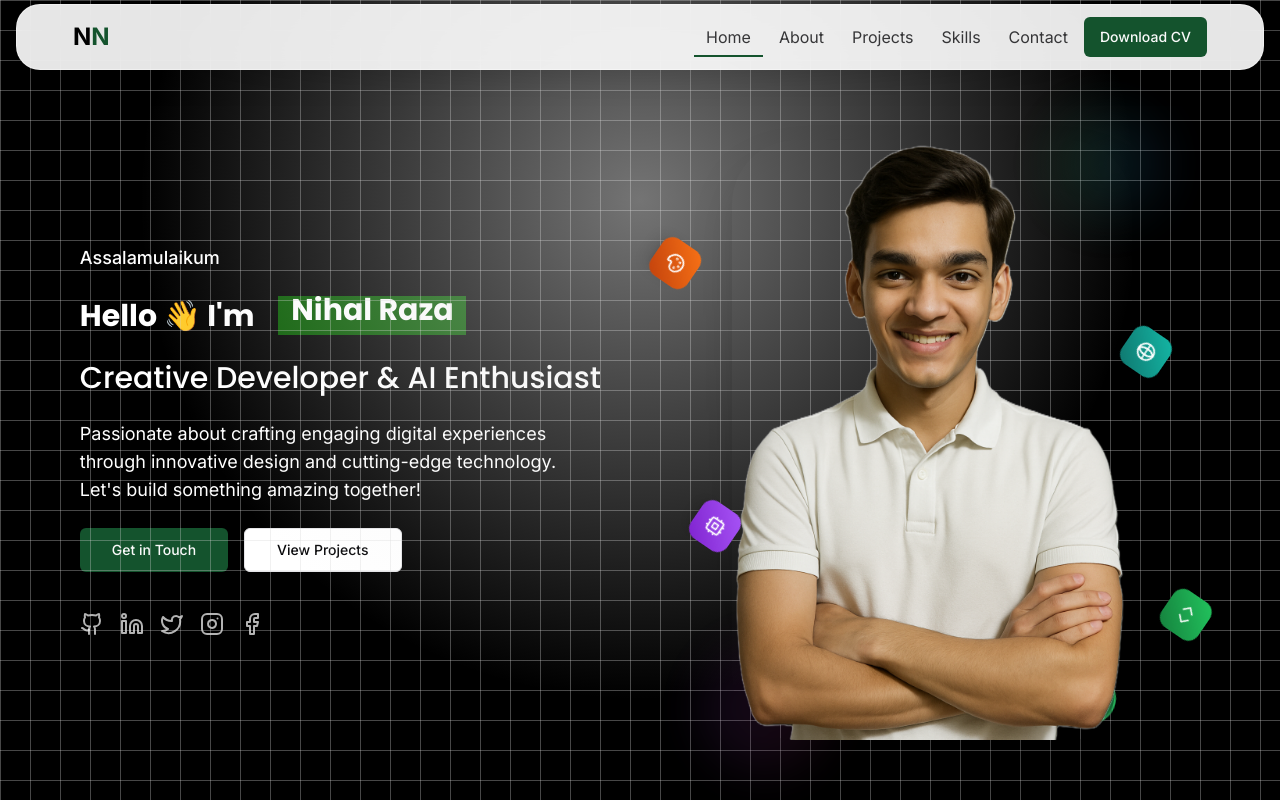
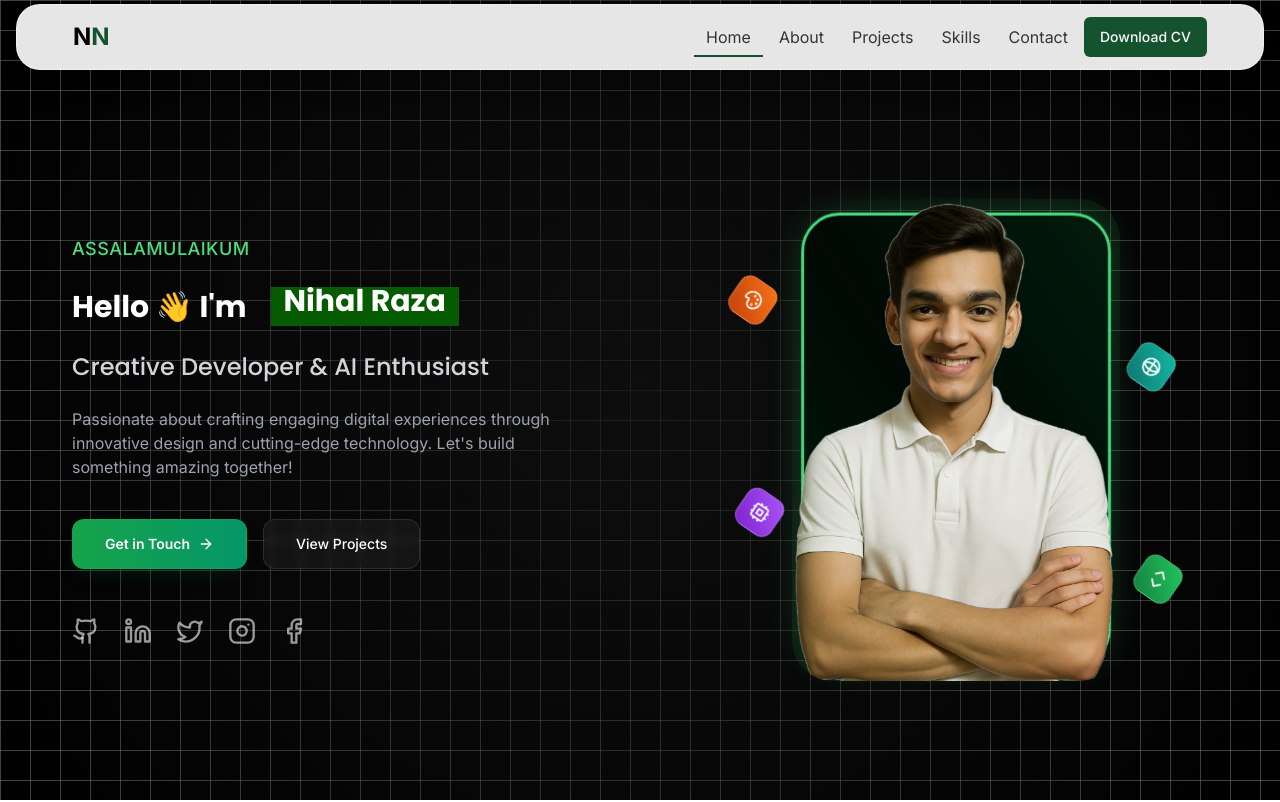
Before and after one commit to nihalraza369/My-Portfolio, a React (Vite) app: page / in a window 1280 px wide. Shown: the top 802 px of the page. Built offline with nearby package versions, Linux system fonts and the light colour scheme.

Commit message:
hero update

```diff
--- a/src/components/Hero.jsx
+++ b/src/components/Hero.jsx
@@ -1,46 +1,10 @@
 import React from 'react';
-import { motion } from 'framer-motion';
-import { ArrowDown, Facebook, Github, Instagram, Linkedin, Twitter, Code, Zap, Cpu, Palette, Database, Globe } from 'lucide-react';
+import { motion, useMotionValue, useTransform } from 'framer-motion';
+import { Code, Zap, Cpu, Palette, Database, Globe, Github, Linkedin, Twitter, Instagram, Facebook, ArrowRight } from 'lucide-react';
 import { Button } from '@/components/ui/button';
-import { useMotionValue, useTransform } from 'framer-motion';
-
 
 const Hero = () => {
-  // Floating icons animation variants
-  const floatingVariants = {
-    animate: {
-      y: [-8, 8, -8],
-      rotate: [0, 3, -3, 0],
-      transition: {
-        duration: 4,
-        repeat: Infinity,
-        ease: "easeInOut"
-      }
-    }
-  };
-
-  const pulseVariants = {
-    animate: {
-      scale: [1, 1.05, 1],
-      transition: {
-        duration: 3,
-        repeat: Infinity,
-        ease: "easeInOut"
-      }
-    }
-  };
-
-  const orbitVariants = {
-    animate: {
-      rotate: 360,
-      transition: {
-        duration: 20,
-        repeat: Infinity,
-        ease: "linear"
-      }
-    }
-  };
-  const InteractiveGrid = () => {
+  // MOUSE MOVE LOGIC
   const mouseX = useMotionValue(Infinity);
   const mouseY = useMotionValue(Infinity);
 
@@ -48,57 +12,72 @@ const Hero = () => {
     `radial-gradient(400px at ${x}px ${y}px, black, transparent)`
   );
 
+  // ANIMATION VARIANTS
+  const floatingVariants = {
+    animate: {
+      y: [-5, 5, -5],
+      rotateX: [0],
+      transition: { duration: 4, repeat: Infinity, ease: "easeInOut" }
+    }
+  };
+
+  const orbitVariants = {
+    animate: {
+      rotate: 360,
+      transition: { duration: 20, repeat: Infinity, ease: "linear" }
+    }
+  };
+
   return (
     <div
-        className="absolute inset-0 z-0"
+      className="relative min-h-screen flex items-center justify-center overflow-hidden bg-black"
       onMouseMove={(e) => {
-          mouseX.set(e.pageX);
-          mouseY.set(e.pageY);
+        mouseX.set(e.clientX);
+        mouseY.set(e.clientY);
       }}
       onMouseLeave={() => {
         mouseX.set(Infinity);
         mouseY.set(Infinity);
       }}
     >
+      {/* === BACKGROUND === */}
+      <div className="absolute inset-0 -z-20 pointer-events-none">
+        <div className="absolute top-1/4 left-1/4 w-64 h-64 bg-green-500/20 rounded-full blur-3xl"></div>
+        <div className="absolute bottom-1/3 right-1/4 w-96 h-96 bg-green-500/20 rounded-full blur-3xl"></div>
+      </div>
+
+      <div className="absolute inset-0 z-0 pointer-events-none">
         <motion.div
           className="absolute inset-0 bg-[linear-gradient(to_right,#d5d5d555_1px,transparent_1px),linear-gradient(to_bottom,#d5d5d555_1px,transparent_1px)] bg-[size:30px_30px]"
           style={{ maskImage: mask, WebkitMaskImage: mask }}
         />
-        <div className="absolute inset-0 bg-[radial-gradient(circle_500px_at_50%_200px,#e8e8e8,transparent)] opacity-50" />
+        <div className="absolute inset-0 bg-[linear-gradient(to_right,#33333311_1px,transparent_1px),linear-gradient(to_bottom,#33333311_1px,transparent_1px)] bg-[size:30px_30px]" />
+        <div className="absolute inset-0 bg-[radial-gradient(circle_800px_at_50%_center,#111111,transparent)] opacity-80" />
       </div>
-    );
-  };
 
-  return (
-    <div className="relative min-h-screen flex items-center justify-center overflow-hidden bg-black">
-      {/* Background Elements */}
-      <div className="absolute inset-0 -z-10">
-        <div className="absolute top-1/4 left-1/4 w-64 h-64 bg-green-500/20 rounded-full blur-3xl"></div>
-        <div className="absolute bottom-1/3 right-1/4 w-96 h-96 bg-green-500/20 rounded-full blur-3xl"></div>
-      </div>
-      <InteractiveGrid />
+      {/* === MAIN CONTENT === */}
+      <div className="container mx-auto grid lg:grid-cols-2 gap-10 lg:gap-8 items-center pt-20 px-6 relative z-10">
 
-      <div className="container-custom grid lg:grid-cols-2 gap-8 lg:gap-12 items-center pt-20 px-4">
+        {/* LEFT SIDE: TEXT CONTENT */}
         <motion.div
           initial={{ opacity: 0, y: 20 }}
           animate={{ opacity: 1, y: 0 }}
           transition={{ duration: 0.8 }}
-          className="flex flex-col space-y-6 order-2 lg:order-1"
+          className="flex flex-col space-y-6 order-2 lg:order-1 lg:pl-12 text-center lg:text-left"
         >
            <motion.span
-            className="text-lg font-medium text-white"
-            initial={{ opacity: 0 }}
-            animate={{ opacity: 1 }}
-            transition={{ delay: 0.2, duration: 0.5 }}
+             className="text-lg font-medium text-green-400 tracking-wide uppercase"
+             initial={{ opacity: 0 }} animate={{ opacity: 1 }} transition={{ delay: 0.2 }}
            >
             Assalamulaikum
           </motion.span>
-<motion.h1
-  className="text-2xl sm:text-3xl font-bold text-white flex flex-col sm:flex-row sm:items-center gap-2"
-  initial={{ opacity: 0 }}
-  animate={{ opacity: 1 }}
-  transition={{ delay: 0.3, duration: 0.5 }}
->
+
+          {/*
+             TEXT SIZE FIX:
+             - text-3xl (Mobile) -> text-5xl (Desktop)
+             - height (h-[...]) fix kiya taake text kate nahi
+          */}
+         <motion.h1 className="text-2xl sm:text-3xl font-bold text-white flex flex-col sm:flex-row sm:items-center gap-2" initial={{ opacity: 0 }} animate={{ opacity: 1 }} transition={{ delay: 0.3 }}>
             <span>Hello 👋 I'm</span>
             <span className="animation-container text-white">
               <div className="animation-slide">
@@ -110,237 +89,150 @@ const Hero = () => {
           </motion.h1>
 
           <motion.h2
-            className="text-xl sm:text-2xl lg:text-3xl font-medium text-white"
-            initial={{ opacity: 0 }}
-            animate={{ opacity: 1 }}
-            transition={{ delay: 0.4, duration: 0.5 }}
+            className="text-xl sm:text-2xl font-medium text-gray-300"
+            initial={{ opacity: 0 }} animate={{ opacity: 1 }} transition={{ delay: 0.4 }}
           >
             Creative Developer & AI Enthusiast
           </motion.h2>
 
           <motion.p
-            className="text-base sm:text-lg text-white max-w-lg"
-            initial={{ opacity: 0 }}
-            animate={{ opacity: 1 }}
-            transition={{ delay: 0.5, duration: 0.5 }}
+            className="text-sm sm:text-base text-gray-400 max-w-lg mx-auto lg:mx-0 leading-relaxed"
+            initial={{ opacity: 0 }} animate={{ opacity: 1 }} transition={{ delay: 0.5 }}
           >
             Passionate about crafting engaging digital experiences through innovative design and cutting-edge technology. Let's build something amazing together!
           </motion.p>
 
+          {/* === NEW PREMIUM BUTTONS === */}
           <motion.div
-            className="flex flex-col sm:flex-row gap-4"
-            initial={{ opacity: 0 }}
-            animate={{ opacity: 1 }}
-            transition={{ delay: 0.6, duration: 0.5 }}
+            className="flex flex-col sm:flex-row gap-4 justify-center lg:justify-start pt-4"
+            initial={{ opacity: 0 }} animate={{ opacity: 1 }} transition={{ delay: 0.6 }}
           >
-            <Button className="bg-green-900 hover:bg-green-800" size="lg" asChild>
-              <a href="#contact">Get in Touch</a>
+            {/* Primary Button: Gradient & Shine */}
+            <Button
+              className="group relative overflow-hidden bg-gradient-to-r from-green-600 to-emerald-600 text-white px-8 py-6 rounded-xl shadow-lg shadow-green-900/20 hover:shadow-green-500/30 transition-all duration-300 border border-green-500/20"
+              size="lg" asChild
+            >
+              <a href="#contact" className="flex items-center gap-2 text-base font-semibold">
+                <span className="relative z-10">Get in Touch</span>
+                <ArrowRight className="w-4 h-4 group-hover:translate-x-1 transition-transform relative z-10" />
+                {/* Shine Effect Overlay */}
+                <div className="absolute inset-0 -translate-x-full group-hover:translate-x-full transition-transform duration-700 bg-gradient-to-r from-transparent via-white/20 to-transparent skew-x-12" />
+              </a>
             </Button>
-            <Button variant="outline" size="lg" asChild>
-              <a href="#projects">View Projects</a>
+
+            {/* Secondary Button: Glassmorphism */}
+            <Button
+              variant="outline"
+              className="bg-white/5 backdrop-blur-sm border-white/10 text-white px-8 py-6 rounded-xl hover:bg-white/10 hover:border-green-500/50 hover:text-green-400 transition-all duration-300"
+              size="lg" asChild
+            >
+              <a href="#projects" className="text-base font-medium">View Projects</a>
             </Button>
           </motion.div>
 
+          {/* Social Icons */}
+            {/* Social Icons with Hover Glow */}
           <motion.div
-  className="flex items-center justify-center sm:justify-start space-x-4 pt-4"
-  initial={{ opacity: 0 }}
-  animate={{ opacity: 1 }}
-  transition={{ delay: 0.7, duration: 0.5 }}
+            className="flex items-center justify-center lg:justify-start space-x-6 pt-6"
+            initial={{ opacity: 0 }} animate={{ opacity: 1 }} transition={{ delay: 0.7 }}
           >
-  <a href="https://github.com" target="_blank" rel="noopener noreferrer" className="text-white/70 hover:text-white transition-colors">
-    <Github size={24} />
+            {[
+              { Icon: Github, color: "hover:text-white" },
+              { Icon: Linkedin, color: "hover:text-blue-500" },
+              { Icon: Twitter, color: "hover:text-sky-400" },
+              { Icon: Instagram, color: "hover:text-pink-500" },
+              { Icon: Facebook, color: "hover:text-blue-600" }
+            ].map(({ Icon, color }, index) => (
+              <a
+                key={index}
+                href="#"
+                className={`text-white/60 transition-all duration-300 transform hover:scale-125 hover:drop-shadow-[0_0_10px_rgba(255,255,255,0.5)] ${color}`}
+              >
+                <Icon size={28} />
               </a>
-  <a href="https://linkedin.com" target="_blank" rel="noopener noreferrer" className="text-white/70 hover:text-blue-500 transition-colors">
-    <Linkedin size={24} />
-  </a>
-  <a href="https://twitter.com" target="_blank" rel="noopener noreferrer" className="text-white/70 hover:text-sky-400 transition-colors">
-    <Twitter size={24} />
-  </a>
-  <a href="https://www.instagram.com/dev_nihal_raza/" target="_blank" rel="noopener noreferrer" className="text-white/70 hover:text-pink-500 transition-colors">
-    <Instagram size={24} />
-  </a>
-  <a href="https://facebook.com" target="_blank" rel="noopener noreferrer" className="text-white/70 hover:text-blue-500 transition-colors">
-    <Facebook size={24} />
-  </a>
+            ))}
+          </motion.div>
         </motion.div>
 
-        </motion.div>
-
+        {/* RIGHT SIDE: 3D IMAGE (Previous Perfect Version) */}
         <motion.div
           initial={{ opacity: 0, scale: 0.9 }}
           animate={{ opacity: 1, scale: 1 }}
           transition={{ duration: 0.8, delay: 0.3 }}
-          className="relative flex justify-center order-1 lg:order-2"
+          className="relative flex justify-center order-1 lg:order-2 py-12 lg:py-0 [perspective:1200px]"
         >
-          <div className="relative">
-            {/* Animated Background Rings */}
-            <motion.div
-              variants={pulseVariants}
-              animate="animate"
-              className="absolute inset-0 rounded-[2rem] sm:rounded-[3rem] lg:rounded-[4rem] border-4 border-green-500/30 scale-110 -z-10"
-            />
-            <motion.div
-              variants={pulseVariants}
-              animate="animate"
-              style={{ animationDelay: '1s' }}
-              className="absolute inset-0 rounded-[2rem] sm:rounded-[3rem] lg:rounded-[4rem] border-2 border-green-400/20 scale-125 -z-10"
-            />
+          <div className="relative w-[280px] h-[350px] sm:w-[320px] sm:h-[470px] [transform-style:preserve-3d]">
 
-            {/* Main Image Container */}
-            <div className="flex justify-center relative">
-              <div className="flex justify-center relative">
-                <div className="rounded-[2rem] sm:rounded-[3rem] lg:rounded-[4rem] overflow-hidden shadow-2xl w-[250px] h-[320px] sm:w-[300px] sm:h-[400px] lg:w-[400px] lg:h-[600px] relative group">
-                  {/* Glowing border effect */}
-                  <div className="absolute inset-0 bg-gradient-to-r from-green-500/50 via-blue-500/50 to-purple-500/50 rounded-[2rem] sm:rounded-[3rem] lg:rounded-[4rem] blur-sm group-hover:blur-md transition-all duration-300 -z-10"></div>
-
-                  {/* Image */}
-                  <motion.img
-                    src="/my-image.png"
-                    alt="Profile"
-                    className="w-full h-full object-cover relative z-10 transition-transform duration-300 group-hover:scale-105"
-                    whileHover={{ scale: 1.02 }}
-                  />
-
-                  {/* Overlay gradient */}
-                  <div className="absolute inset-0 bg-gradient-to-t from-white-900/20 via-transparent to-transparent opacity-0 group-hover:opacity-100 transition-opacity duration-300"></div>
-                </div>
-              </div>
+            {/* Layer 1: Back Border */}
+            <div
+              className="absolute inset-0 rounded-[2.5rem] bg-black border-[3px] border-green-400 shadow-[0_0_40px_rgba(74,222,128,0.2)]"
+              style={{ transform: "translateZ(-40px)" }}
+            >
+                <div className="absolute inset-0 bg-green-500/5 rounded-[2.5rem]" />
             </div>
 
-            {/* Orbiting Tech Icons Container */}
+            {/* Layer 2: Orbiting Icons */}
+            <div className="absolute inset-0 [transform-style:preserve-3d] rotate-x-12 z-10">
                 <motion.div
                   variants={orbitVariants}
                   animate="animate"
-              className="absolute inset-0 w-full h-full"
+                  className="absolute inset-0 w-full h-full [transform-style:preserve-3d]"
                 >
-              {/* Icon positions in a circular orbit */}
-              <motion.div
-                className="absolute top-0 left-1/2 transform -translate-x-1/2 -translate-y-8"
-                style={{ transformOrigin: '50% 200px' }}
-              >
-                <motion.div
-                  variants={floatingVariants}
-                  animate="animate"
-                  className="bg-gradient-to-br from-green-500 to-green-700 backdrop-blur-sm text-white p-2.5 sm:p-3 rounded-xl shadow-lg hover:shadow-xl transition-all duration-300 hover:scale-110"
-                >
-                  <Code size={16} className="sm:w-5 sm:h-5" />
+                  <motion.div className="absolute top-0 left-1/2 -translate-x-1/2 -translate-y-8" style={{ transformOrigin: '50% 235px' }}>
+                      <motion.div variants={floatingVariants} animate="animate" className="bg-gradient-to-br from-green-500 to-green-700 text-white p-2.5 rounded-xl shadow-lg border border-white/20">
+                        <Code size={20} />
                       </motion.div>
                   </motion.div>
 
-              <motion.div
-                className="absolute top-1/4 right-0 transform translate-x-4"
-                style={{ transformOrigin: '-150px 150px' }}
-              >
-                <motion.div
-                  variants={floatingVariants}
-                  animate="animate"
-                  style={{ animationDelay: '1s' }}
-                  className="bg-gradient-to-br from-blue-500 to-blue-700 backdrop-blur-sm text-white p-2.5 sm:p-3 rounded-xl shadow-lg hover:shadow-xl transition-all duration-300 hover:scale-110"
-                >
-                  <Zap size={16} className="sm:w-5 sm:h-5" />
+                  <motion.div className="absolute top-[20%] right-0 translate-x-8" style={{ transformOrigin: '-140px 170px' }}>
+                      <motion.div variants={floatingVariants} animate="animate" style={{ animationDelay: '1s' }} className="bg-gradient-to-br from-blue-500 to-blue-700 text-white p-2.5 rounded-xl shadow-lg border border-white/20">
+                        <Zap size={20} />
                       </motion.div>
                   </motion.div>
 
-              <motion.div
-                className="absolute bottom-1/4 right-0 transform translate-x-4"
-                style={{ transformOrigin: '-150px -150px' }}
-              >
-                <motion.div
-                  variants={floatingVariants}
-                  animate="animate"
-                  style={{ animationDelay: '2s' }}
-                  className="bg-gradient-to-br from-purple-500 to-purple-700 backdrop-blur-sm text-white p-2.5 sm:p-3 rounded-xl shadow-lg hover:shadow-xl transition-all duration-300 hover:scale-110"
-                >
-                  <Cpu size={16} className="sm:w-5 sm:h-5" />
+                  <motion.div className="absolute bottom-[20%] right-0 translate-x-8" style={{ transformOrigin: '-140px -170px' }}>
+                      <motion.div variants={floatingVariants} animate="animate" style={{ animationDelay: '2s' }} className="bg-gradient-to-br from-purple-500 to-purple-700 text-white p-2.5 rounded-xl shadow-lg border border-white/20">
+                        <Cpu size={20} />
                       </motion.div>
                   </motion.div>
 
-              <motion.div
-                className="absolute bottom-0 left-1/2 transform -translate-x-1/2 translate-y-8"
-                style={{ transformOrigin: '50% -200px' }}
-              >
-                <motion.div
-                  variants={floatingVariants}
-                  animate="animate"
-                  style={{ animationDelay: '3s' }}
-                  className="bg-gradient-to-br from-orange-500 to-orange-700 backdrop-blur-sm text-white p-2.5 sm:p-3 rounded-xl shadow-lg hover:shadow-xl transition-all duration-300 hover:scale-110"
-                >
-                  <Palette size={16} className="sm:w-5 sm:h-5" />
+                  <motion.div className="absolute bottom-0 left-1/2 -translate-x-1/2 translate-y-8" style={{ transformOrigin: '50% -235px' }}>
+                      <motion.div variants={floatingVariants} animate="animate" style={{ animationDelay: '3s' }} className="bg-gradient-to-br from-orange-500 to-orange-700 text-white p-2.5 rounded-xl shadow-lg border border-white/20">
+                        <Palette size={20} />
                       </motion.div>
                   </motion.div>
 
-              <motion.div
-                className="absolute bottom-1/4 left-0 transform -translate-x-4"
-                style={{ transformOrigin: '150px -150px' }}
-              >
-                <motion.div
-                  variants={floatingVariants}
-                  animate="animate"
-                  style={{ animationDelay: '4s' }}
-                  className="bg-gradient-to-br from-red-500 to-red-700 backdrop-blur-sm text-white p-2.5 sm:p-3 rounded-xl shadow-lg hover:shadow-xl transition-all duration-300 hover:scale-110"
-                >
-                  <Database size={16} className="sm:w-5 sm:h-5" />
+                  <motion.div className="absolute bottom-[20%] left-0 -translate-x-8" style={{ transformOrigin: '140px -170px' }}>
+                      <motion.div variants={floatingVariants} animate="animate" style={{ animationDelay: '4s' }} className="bg-gradient-to-br from-red-500 to-red-700 text-white p-2.5 rounded-xl shadow-lg border border-white/20">
+                        <Database size={20} />
                       </motion.div>
                   </motion.div>
 
-              <motion.div
-                className="absolute top-1/4 left-0 transform -translate-x-4"
-                style={{ transformOrigin: '150px 150px' }}
-              >
-                <motion.div
-                  variants={floatingVariants}
-                  animate="animate"
-                  style={{ animationDelay: '5s' }}
-                  className="bg-gradient-to-br from-teal-500 to-teal-700 backdrop-blur-sm text-white p-2.5 sm:p-3 rounded-xl shadow-lg hover:shadow-xl transition-all duration-300 hover:scale-110"
-                >
-                  <Globe size={16} className="sm:w-5 sm:h-5" />
+                  <motion.div className="absolute top-[20%] left-0 -translate-x-8" style={{ transformOrigin: '140px 170px' }}>
+                      <motion.div variants={floatingVariants} animate="animate" style={{ animationDelay: '5s' }} className="bg-gradient-to-br from-teal-500 to-teal-700 text-white p-2.5 rounded-xl shadow-lg border border-white/20">
+                        <Globe size={20} />
                       </motion.div>
                   </motion.div>
                 </motion.div>
+            </div>
 
-            {/* Enhanced Code Badge */}
-            <motion.div
-              className="absolute bottom-2 sm:bottom-4 right-2 sm:right-4 bg-gradient-to-r from-green-600 via-green-700 to-green-800 text-white p-2.5 sm:p-3 rounded-full shadow-lg transform rotate-12 hover:rotate-0 transition-transform duration-300 border-2 border-green-400/30"
-              whileHover={{ scale: 1.1 }}
-              whileTap={{ scale: 0.95 }}
+            {/* Layer 3: Image (Front) */}
+            <div
+               className="absolute inset-0 rounded-[2.5rem] overflow-hidden"
+               style={{ transform: "translateZ(30px)" }}
             >
-              <span className="font-mono text-xs sm:text-sm font-bold">&lt;/&gt;</span>
-            </motion.div>
+                <div className="absolute inset-0 bg-gradient-to-tr from-green-500/10 via-transparent to-green-500/10 z-10 pointer-events-none mix-blend-overlay" />
+                <img
+                  src="/my-image.png"
+                  alt="Profile"
+                  className="w-full h-full object-cover object-top"
+                />
+                <div className="absolute inset-0 bg-gradient-to-t from-black/60 via-transparent to-transparent opacity-0 hover:opacity-100 transition-opacity duration-300 z-20"></div>
+            </div>
 
-            {/* Enhanced decorative elements */}
-            <motion.div
-              className="absolute -top-4 sm:-top-6 -right-4 sm:-right-6 w-16 h-16 sm:w-24 sm:h-24 bg-gradient-to-r from-green-500/30 to-blue-500/30 rounded-full blur-xl"
-              animate={{
-                scale: [1, 1.2, 1],
-                opacity: [0.3, 0.6, 0.3]
-              }}
-              transition={{
-                duration: 4,
-                repeat: Infinity,
-                ease: "easeInOut"
-              }}
-            />
-            <motion.div
-              className="absolute -bottom-4 sm:-bottom-8 -left-4 sm:-left-8 w-20 h-20 sm:w-32 sm:h-32 bg-gradient-to-r from-purple-500/30 to-pink-500/30 rounded-full blur-xl"
-              animate={{
-                scale: [1.2, 1, 1.2],
-                opacity: [0.6, 0.3, 0.6]
-              }}
-              transition={{
-                duration: 5,
-                repeat: Infinity,
-                ease: "easeInOut"
-              }}
-            />
-
-            {/* Additional glow effects */}
-            <div className="absolute top-1/2 left-1/2 transform -translate-x-1/2 -translate-y-1/2 w-[300px] h-[370px] sm:w-[350px] sm:h-[450px] lg:w-[450px] lg:h-[650px] bg-green-500/10 rounded-[2rem] sm:rounded-[3rem] lg:rounded-[4rem] blur-3xl -z-20"></div>
           </div>
         </motion.div>
       </div>
-
-      {/* Scroll down indicator */}
-
     </div>
   );
 };
```
Lines whose indentation alone changed are shown as unchanged.
